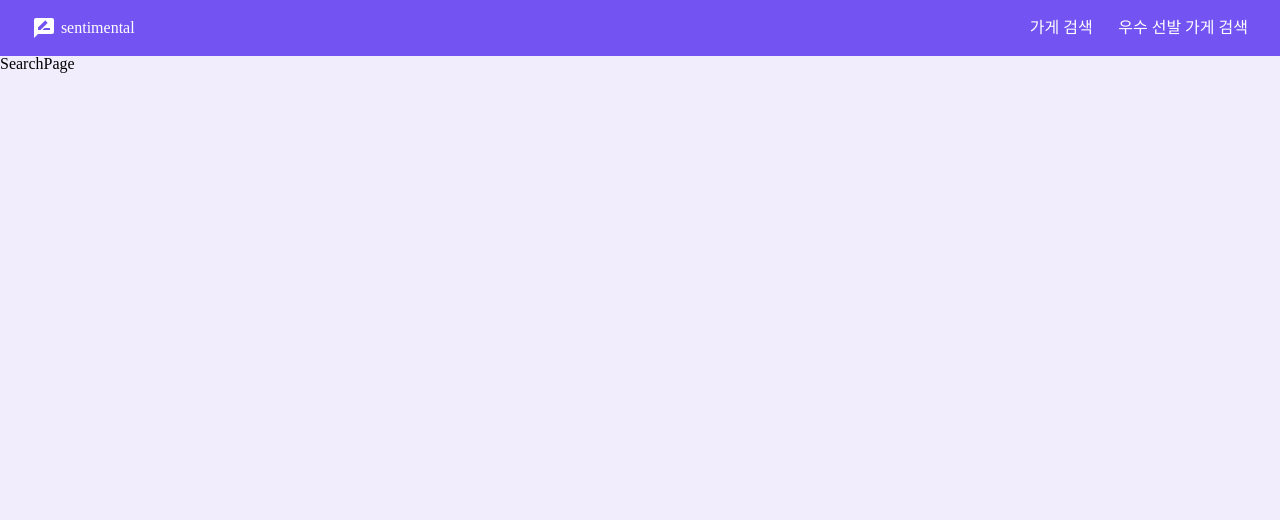
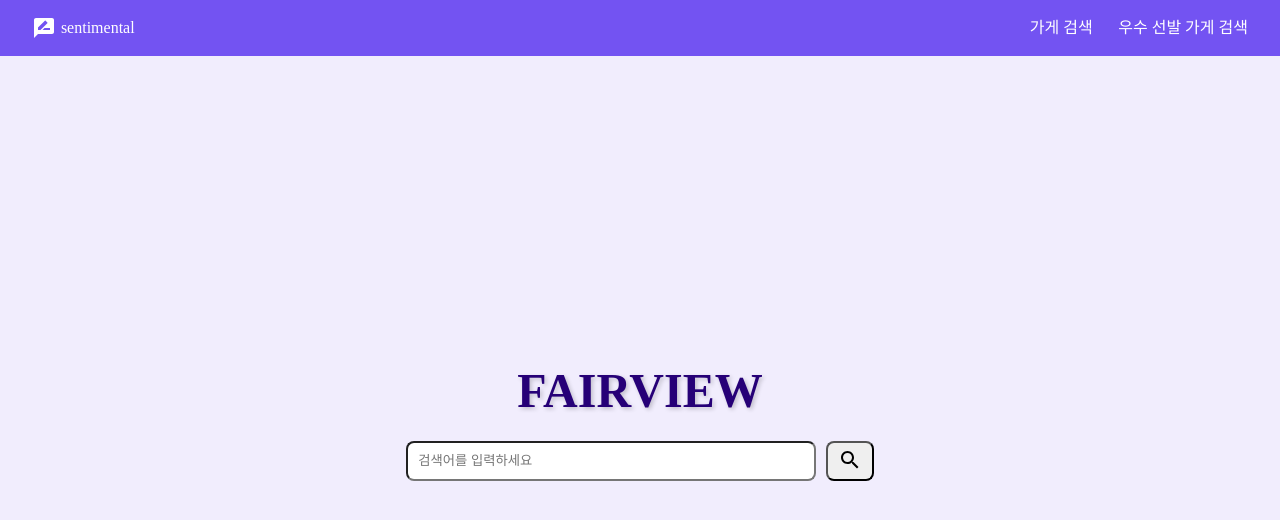
Before and after one commit to Yoonkyoungme/fairview, a React (Create React App) app: page /search in a window 1280 px wide. Shown: the top 520 px of the page. Built offline with nearby package versions, Linux system fonts and the light colour scheme; no server answers.

Commit message:
Feat: add Search component

```diff
--- /dev/null
+++ b/src/components/Search.js
@@ -0,0 +1,104 @@
+import React, { useState } from "react";
+
+// style
+import styled from "styled-components";
+
+// icon
+import SearchIcon from "@mui/icons-material/Search";
+
+// api
+import api from "../services/index";
+
+const Search = () => {
+  const [searchTerm, setSearchTerm] = useState("");
+  const [searchResult, setSearchResult] = useState([]);
+
+  const handleChange = (e) => {
+    const value = e.target.value;
+    setSearchTerm(value);
+  };
+
+  const handleSearch = async () => {
+    try {
+      const response = await api.get(`place/${searchTerm}`);
+      console.log(response.data);
+      setSearchResult(response.data);
+    } catch (error) {
+      console.error("검색 중 오류 발생:", error);
+    }
+  };
+
+  return (
+    <StyledSearchContainer>
+      <StyledTitle>FAIRVIEW</StyledTitle>
+      <StyledSearchWrapper>
+        <StyledInput
+          type="text"
+          placeholder="검색어를 입력하세요"
+          value={searchTerm}
+          onChange={handleChange}
+        />
+        <StyledButton onClick={handleSearch}>
+          <SearchIcon />
+        </StyledButton>
+      </StyledSearchWrapper>
+    </StyledSearchContainer>
+  );
+};
+
+export default Search;
+
+const StyledSearchContainer = styled.div`
+  display: flex;
+  flex-direction: column;
+  align-items: center;
+  justify-content: center;
+  height: calc(100vh - 64px);
+
+  @media (max-width: 768px) {
+    height: calc(100vh - 140px);
+  }
+`;
+
+const StyledTitle = styled.div`
+  font-size: 3rem;
+  font-weight: bold;
+  color: #260077;
+  text-shadow: 2px 2px 4px rgba(0, 0, 0, 0.2);
+  margin-bottom: 2%;
+
+  @media (max-width: 768px) {
+    margin-bottom: 7%;
+    font-size: 2.5rem;
+  }
+`;
+
+const StyledSearchWrapper = styled.div`
+  display: flex;
+  justify-content: center;
+  align-items: center;
+  width: 80%;
+`;
+
+const StyledInput = styled.input`
+  margin-right: 10px;
+  padding: 10px;
+  border-radius: 8px;
+  width: 40%;
+  height: 40px;
+
+  @media (max-width: 768px) {
+    width: 80%;
+    height: 40px;
+  }
+`;
+
+const StyledButton = styled.button`
+  padding: 5px 10px;
+  border-radius: 8px;
+  height: 40px;
+
+  @media (max-width: 768px) {
+    height: 40px;
+  }
+`;
--- a/src/pages/MainPage.js
+++ b/src/pages/MainPage.js
@@ -25,6 +25,10 @@ const MainPageContainer = styled.div`
   justify-content: center;
   text-align: center;
   height: calc(100vh - 64px);
+
+  @media (max-width: 768px) {
+    height: calc(100vh - 140px);
+  }
 `;
 
 const Title = styled.div`
@@ -35,6 +39,7 @@ const Title = styled.div`
   margin-bottom: 3%;
 
   @media (max-width: 768px) {
+    margin-bottom: 10%;
     font-size: 2.5rem;
   }
 `;
--- a/src/pages/SearchPage.js
+++ b/src/pages/SearchPage.js
@@ -1,7 +1,14 @@
 import React from "react";
 
+// components
+import Search from "../components/Search";
+
 const SearchPage = () => {
-  return <div>SearchPage</div>;
+  return (
+    <>
+      <Search />
+    </>
+  );
 };
 
 export default SearchPage;
```
